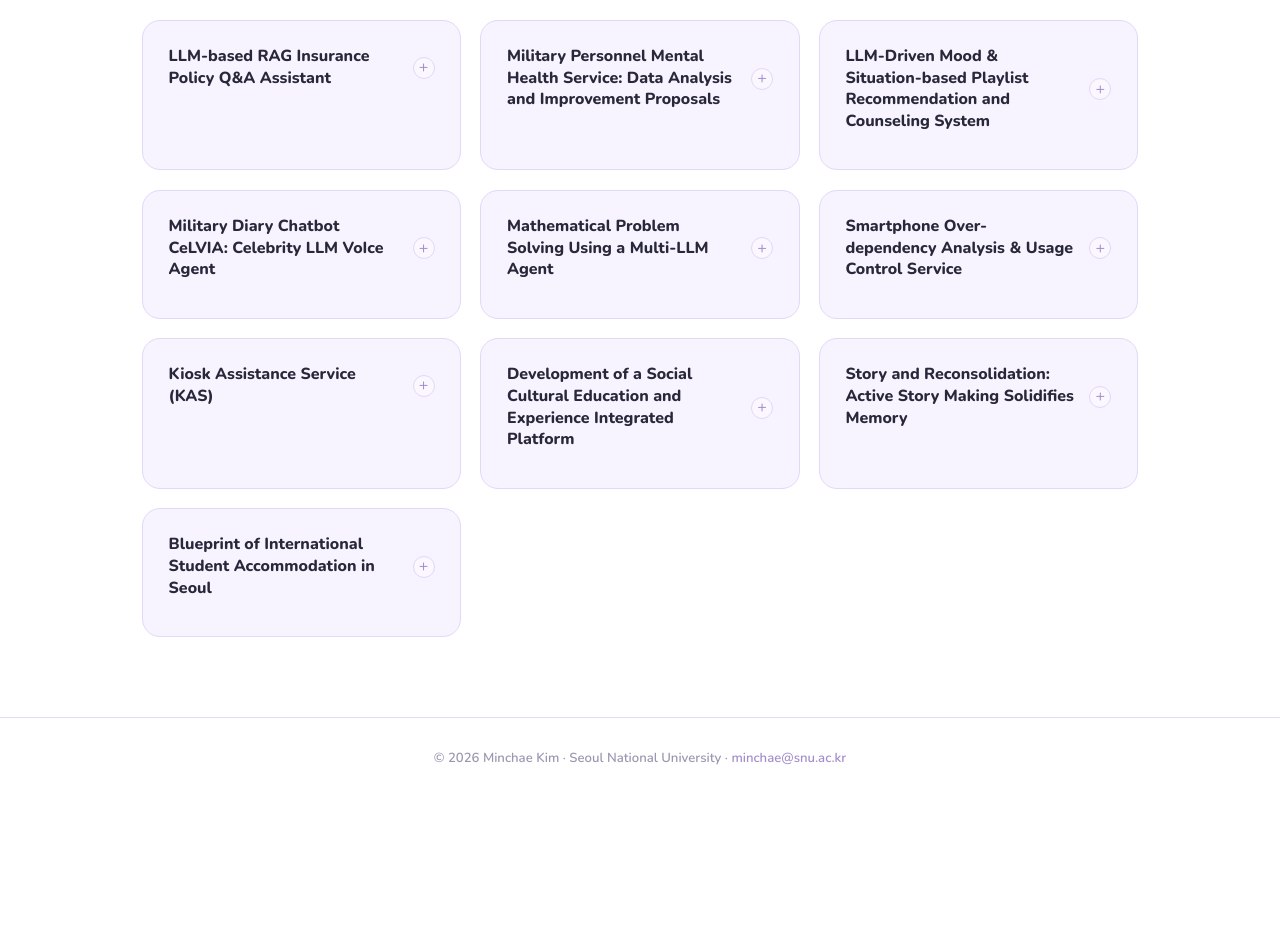
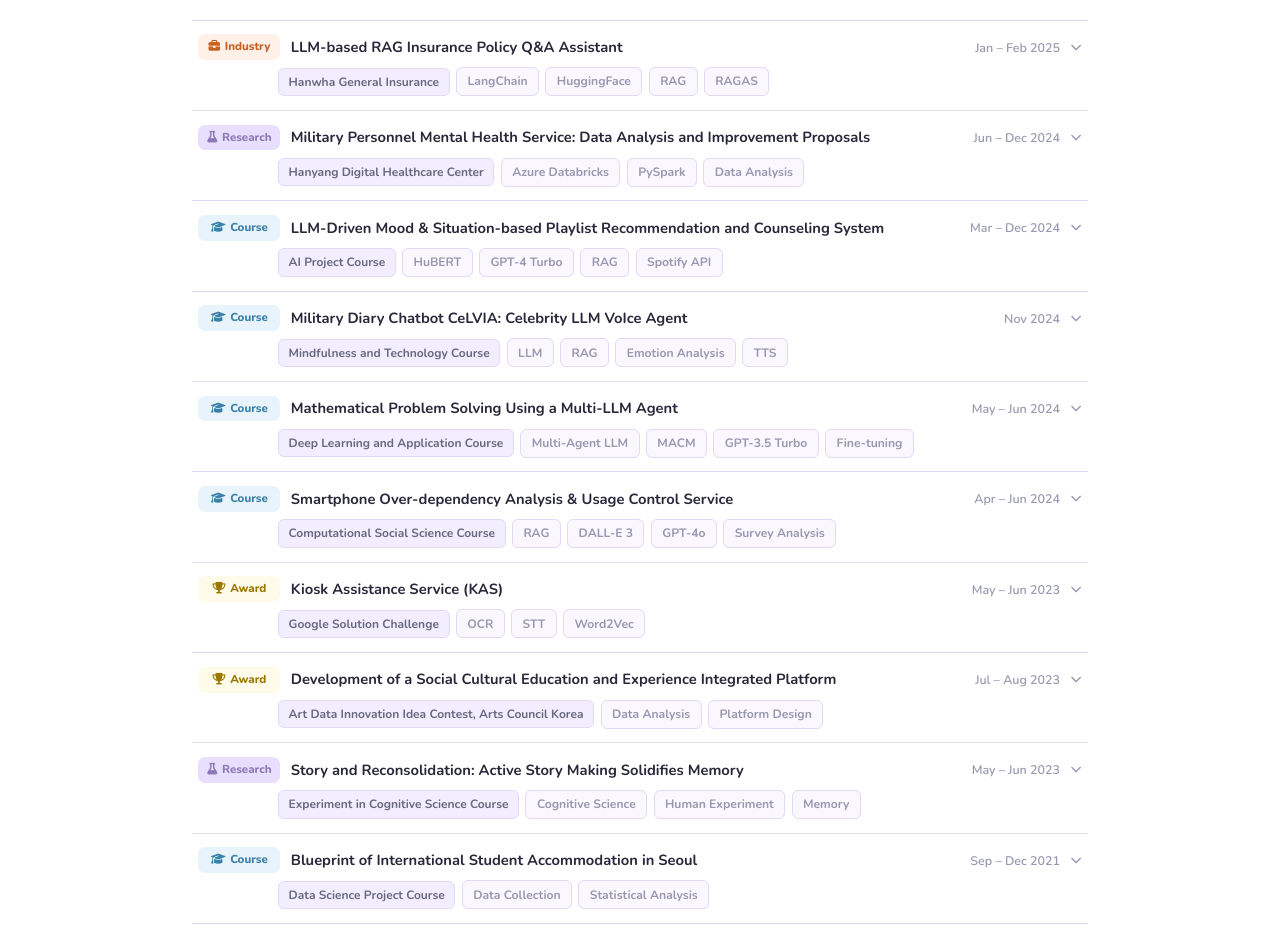
Before and after one commit to minchaekim02/minchaekim02.github.io, a plain HTML site: page projects.html in a window 1280 px wide. Shown: the part 236-1171 px from the top of the page. Before the commit the page ends 1034 px from the top, so only its background shows below. Drawn offline with nearby package versions, Linux system fonts and the light colour scheme.

Commit message:
Redesign projects: compact list with badge, tags, venue always visible
- Category badges with icons (Industry/Research/Course/Award)
- Tech tags + venue shown in collapsed state
- Click to expand full description
- Clean row layout with chevron indicator

Co-Authored-By: Claude Sonnet 4.6 <noreply@anthropic.com>

```diff
--- a/assets/css/style.css
+++ b/assets/css/style.css
@@ -884,53 +884,116 @@ nav {
   vertical-align: middle;
 }
 
-/* ── Project Accordion ── */
-details.project-card { cursor: pointer; }
+/* ── Project List (compact row style) ── */
+.projects-list {
+  display: flex;
+  flex-direction: column;
+}
 
-details.project-card summary {
+details.project-row {
+  border-bottom: 1px solid var(--border);
+}
+
+details.project-row:first-child {
+  border-top: 1px solid var(--border);
+}
+
+details.project-row > summary {
   list-style: none;
+  padding: 0.85rem 0.4rem;
+  cursor: pointer;
+  transition: background var(--transition);
+  border-radius: 8px;
+}
+
+details.project-row > summary::-webkit-details-marker { display: none; }
+
+details.project-row > summary:hover { background: var(--bg-2); }
+
+.proj-summary-main {
   display: flex;
   align-items: center;
-  justify-content: space-between;
-  gap: 0.8rem;
+  gap: 0.65rem;
 }
 
-details.project-card summary::-webkit-details-marker { display: none; }
-
-.project-summary { width: 100%; }
-
-.project-toggle-icon {
-  flex-shrink: 0;
-  width: 22px;
-  height: 22px;
-  border-radius: 50%;
-  border: 1.5px solid var(--border);
+.proj-summary-sub {
   display: flex;
   align-items: center;
-  justify-content: center;
-  font-size: 1rem;
-  color: var(--accent);
-  transition: all var(--transition);
-  background: var(--bg-2);
+  flex-wrap: wrap;
+  gap: 0.4rem;
+  margin-top: 0.45rem;
+  padding-left: calc(0.6rem + 70px); /* indent past badge */
 }
 
-.project-toggle-icon::after { content: '+'; }
-
-details[open] .project-toggle-icon::after { content: '−'; }
-details[open] .project-toggle-icon {
-  background: var(--accent-soft);
-  border-color: var(--accent);
+.proj-badge {
+  flex-shrink: 0;
+  font-size: 0.72rem;
+  font-weight: 800;
+  padding: 0.2rem 0.6rem;
+  border-radius: 7px;
+  display: inline-flex;
+  align-items: center;
+  gap: 0.3rem;
+  width: 82px;
+  justify-content: center;
 }
 
-.project-body {
-  margin-top: 1rem;
-  padding-top: 1rem;
-  border-top: 1px solid var(--border);
-  display: flex;
-  flex-direction: column;
-  gap: 0.6rem;
+.proj-badge.industry { background: #fff0e8; color: #c86020; }
+.proj-badge.research { background: var(--accent-soft); color: var(--accent-hover); }
+.proj-badge.course   { background: #e8f3fb; color: #3a80a8; }
+.proj-badge.award    { background: #fffbea; color: #9a7800; }
+
+[data-theme="dark"] .proj-badge.industry { background: #2a1808; color: #f08040; }
+[data-theme="dark"] .proj-badge.research { background: var(--accent-soft); color: var(--accent); }
+[data-theme="dark"] .proj-badge.course   { background: #182030; color: #78b8d8; }
+[data-theme="dark"] .proj-badge.award    { background: #282008; color: #e0b040; }
+
+.proj-title {
+  flex: 1;
+  font-size: 0.92rem;
+  font-weight: 700;
+  color: var(--text);
+  line-height: 1.4;
 }
 
+.proj-date {
+  font-size: 0.78rem;
+  color: var(--text-light);
+  white-space: nowrap;
+  font-weight: 600;
+  flex-shrink: 0;
+}
+
+.proj-chevron {
+  font-size: 0.7rem;
+  color: var(--text-light);
+  flex-shrink: 0;
+  transition: transform var(--transition);
+}
+
+details.project-row[open] .proj-chevron { transform: rotate(180deg); }
+
+.proj-venue-tag {
+  font-size: 0.75rem;
+  font-weight: 700;
+  color: var(--text-sub);
+  background: var(--bg-3);
+  border: 1px solid var(--border);
+  border-radius: 6px;
+  padding: 0.18rem 0.6rem;
+}
+
+.proj-body {
+  padding: 0.2rem 0.4rem 1rem calc(0.65rem + 82px);
+}
+
+.proj-desc {
+  font-size: 0.875rem;
+  color: var(--text-sub);
+  line-height: 1.72;
+}
+
+/* ── Project Card (old, kept for reference) ── */
 .project-meta-row {
   display: flex;
   align-items: center;
--- a/projects.html
+++ b/projects.html
@@ -30,244 +30,249 @@
   </div>
 </nav>
 
-<main class="page-wrapper wide">
+<main class="page-wrapper">
   <div class="pub-page-header">
     <h1 class="page-hero-title">Projects</h1>
   </div>
 
-  <div class="projects-grid">
+  <div class="projects-list">
 
-    <details class="project-card">
-      <summary class="project-summary">
-        <span class="project-title">LLM-based RAG Insurance Policy Q&amp;A Assistant</span>
-        <span class="project-toggle-icon"></span>
-      </summary>
-      <div class="project-body">
-        <div class="project-meta-row">
-          <span class="project-status">Industry</span>
-          <span class="project-venue">Hanwha General Insurance · Jan 2025 – Feb 2025</span>
+    <details class="project-row">
+      <summary>
+        <div class="proj-summary-main">
+          <span class="proj-badge industry"><i class="fas fa-briefcase"></i> Industry</span>
+          <span class="proj-title">LLM-based RAG Insurance Policy Q&amp;A Assistant</span>
+          <span class="proj-date">Jan – Feb 2025</span>
+          <i class="fas fa-chevron-down proj-chevron"></i>
         </div>
-        <p class="project-desc">
-          Developed a production-ready RAG question-answering assistant for insurance policy
-          documents. Conducted in-depth experiments and evaluated system performance using RAGAS Metrics.
-        </p>
-        <div class="project-tech">
+        <div class="proj-summary-sub">
+          <span class="proj-venue-tag">Hanwha General Insurance</span>
           <span class="tech-tag">LangChain</span>
           <span class="tech-tag">HuggingFace</span>
           <span class="tech-tag">RAG</span>
           <span class="tech-tag">RAGAS</span>
-          <span class="tech-tag">Python</span>
         </div>
+      </summary>
+      <div class="proj-body">
+        <p class="proj-desc">
+          Developed a production-ready RAG question-answering assistant for insurance policy documents.
+          Conducted in-depth experiments and evaluated system performance using RAGAS Metrics.
+        </p>
       </div>
     </details>
 
-    <details class="project-card">
-      <summary class="project-summary">
-        <span class="project-title">Military Personnel Mental Health Service: Data Analysis and Improvement Proposals</span>
-        <span class="project-toggle-icon"></span>
-      </summary>
-      <div class="project-body">
-        <div class="project-meta-row">
-          <span class="project-status">Research</span>
-          <span class="project-venue">Hanyang Digital Healthcare Center · Jun 2024 – Dec 2024</span>
+    <details class="project-row">
+      <summary>
+        <div class="proj-summary-main">
+          <span class="proj-badge research"><i class="fas fa-flask"></i> Research</span>
+          <span class="proj-title">Military Personnel Mental Health Service: Data Analysis and Improvement Proposals</span>
+          <span class="proj-date">Jun – Dec 2024</span>
+          <i class="fas fa-chevron-down proj-chevron"></i>
         </div>
-        <p class="project-desc">
-          Analyzed mobile app log data using Azure Databricks across depression severity levels.
-          Proposed UI/UX and service improvements through literature review and trend analysis.
-          Presented at the 2024 Fall Conference of the Korea Data Mining Society.
-        </p>
-        <div class="project-tech">
+        <div class="proj-summary-sub">
+          <span class="proj-venue-tag">Hanyang Digital Healthcare Center</span>
           <span class="tech-tag">Azure Databricks</span>
           <span class="tech-tag">PySpark</span>
           <span class="tech-tag">Data Analysis</span>
-          <span class="tech-tag">Mental Health</span>
         </div>
+      </summary>
+      <div class="proj-body">
+        <p class="proj-desc">
+          Analyzed mobile app log data across depression severity levels. Proposed UI/UX and service
+          improvements through literature review and trend analysis. Presented at the 2024 Fall
+          Conference of the Korea Data Mining Society.
+        </p>
       </div>
     </details>
 
-    <details class="project-card">
-      <summary class="project-summary">
-        <span class="project-title">LLM-Driven Mood &amp; Situation-based Playlist Recommendation and Counseling System</span>
-        <span class="project-toggle-icon"></span>
-      </summary>
-      <div class="project-body">
-        <div class="project-meta-row">
-          <span class="project-status">Course</span>
-          <span class="project-venue">AI Project Course · Mar 2024 – Dec 2024</span>
+    <details class="project-row">
+      <summary>
+        <div class="proj-summary-main">
+          <span class="proj-badge course"><i class="fas fa-graduation-cap"></i> Course</span>
+          <span class="proj-title">LLM-Driven Mood &amp; Situation-based Playlist Recommendation and Counseling System</span>
+          <span class="proj-date">Mar – Dec 2024</span>
+          <i class="fas fa-chevron-down proj-chevron"></i>
         </div>
-        <p class="project-desc">
-          Built an end-to-end system combining audio and lyrics analysis with personalized playlist
-          recommendation. Analyzed audio genres via HuBERT and lyrics sentiment via CNN/bi-LSTM.
-          Integrated Spotify user behavior data with t-SNE and K-Means, and implemented a counseling
-          system using GPT-4 Turbo API with TOD and RAG.
-        </p>
-        <div class="project-tech">
+        <div class="proj-summary-sub">
+          <span class="proj-venue-tag">AI Project Course</span>
           <span class="tech-tag">HuBERT</span>
-          <span class="tech-tag">CNN / bi-LSTM</span>
           <span class="tech-tag">GPT-4 Turbo</span>
           <span class="tech-tag">RAG</span>
           <span class="tech-tag">Spotify API</span>
-          <span class="tech-tag">t-SNE / K-Means</span>
         </div>
+      </summary>
+      <div class="proj-body">
+        <p class="proj-desc">
+          Built an end-to-end system combining audio genre analysis (HuBERT) and lyrics sentiment
+          analysis (CNN/bi-LSTM) with personalized playlist recommendation via t-SNE and K-Means.
+          Implemented a counseling dialogue system using GPT-4 Turbo API with TOD and RAG.
+        </p>
       </div>
     </details>
 
-    <details class="project-card">
-      <summary class="project-summary">
-        <span class="project-title">Military Diary Chatbot CeLVIA: Celebrity LLM VoIce Agent</span>
-        <span class="project-toggle-icon"></span>
-      </summary>
-      <div class="project-body">
-        <div class="project-meta-row">
-          <span class="project-status">Course</span>
-          <span class="project-venue">Mindfulness and Technology Course · Nov 2024</span>
+    <details class="project-row">
+      <summary>
+        <div class="proj-summary-main">
+          <span class="proj-badge course"><i class="fas fa-graduation-cap"></i> Course</span>
+          <span class="proj-title">Military Diary Chatbot CeLVIA: Celebrity LLM VoIce Agent</span>
+          <span class="proj-date">Nov 2024</span>
+          <i class="fas fa-chevron-down proj-chevron"></i>
         </div>
-        <p class="project-desc">
-          Designed a chatbot leveraging celebrity personas to support military personnel in diary
-          writing and emotional reflection. Implemented military diary data analysis, prompt engineering,
-          RAG-based context retrieval, emotion analysis, and TTS for voice output.
-        </p>
-        <div class="project-tech">
+        <div class="proj-summary-sub">
+          <span class="proj-venue-tag">Mindfulness and Technology Course</span>
           <span class="tech-tag">LLM</span>
           <span class="tech-tag">RAG</span>
-          <span class="tech-tag">Prompt Engineering</span>
           <span class="tech-tag">Emotion Analysis</span>
           <span class="tech-tag">TTS</span>
         </div>
+      </summary>
+      <div class="proj-body">
+        <p class="proj-desc">
+          Designed a chatbot leveraging celebrity personas to support military personnel in diary
+          writing and emotional reflection. Implemented prompt engineering, RAG-based context
+          retrieval, emotion analysis, and TTS for voice output.
+        </p>
       </div>
     </details>
 
-    <details class="project-card">
-      <summary class="project-summary">
-        <span class="project-title">Mathematical Problem Solving Using a Multi-LLM Agent</span>
-        <span class="project-toggle-icon"></span>
-      </summary>
-      <div class="project-body">
-        <div class="project-meta-row">
-          <span class="project-status">Course</span>
-          <span class="project-venue">Deep Learning and Application Course · May 2024 – Jun 2024</span>
+    <details class="project-row">
+      <summary>
+        <div class="proj-summary-main">
+          <span class="proj-badge course"><i class="fas fa-graduation-cap"></i> Course</span>
+          <span class="proj-title">Mathematical Problem Solving Using a Multi-LLM Agent</span>
+          <span class="proj-date">May – Jun 2024</span>
+          <i class="fas fa-chevron-down proj-chevron"></i>
         </div>
-        <p class="project-desc">
-          Implemented the MACM framework, achieving 1st place on the Math World Problem Solving
-          benchmark (MATH dataset). Extended with fine-tuning via GPT-3.5 Turbo to improve performance
-          on complex reasoning tasks.
-        </p>
-        <div class="project-tech">
+        <div class="proj-summary-sub">
+          <span class="proj-venue-tag">Deep Learning and Application Course</span>
           <span class="tech-tag">Multi-Agent LLM</span>
           <span class="tech-tag">MACM</span>
           <span class="tech-tag">GPT-3.5 Turbo</span>
           <span class="tech-tag">Fine-tuning</span>
         </div>
+      </summary>
+      <div class="proj-body">
+        <p class="proj-desc">
+          Implemented the MACM framework, achieving 1st place on the Math World Problem Solving
+          benchmark (MATH dataset). Extended with fine-tuning via GPT-3.5 Turbo to improve
+          performance on complex reasoning tasks.
+        </p>
       </div>
     </details>
 
-    <details class="project-card">
-      <summary class="project-summary">
-        <span class="project-title">Smartphone Over-dependency Analysis &amp; Usage Control Service</span>
-        <span class="project-toggle-icon"></span>
-      </summary>
-      <div class="project-body">
-        <div class="project-meta-row">
-          <span class="project-status">Course</span>
-          <span class="project-venue">Computational Social Science Course · Apr 2024 – Jun 2024</span>
+    <details class="project-row">
+      <summary>
+        <div class="proj-summary-main">
+          <span class="proj-badge course"><i class="fas fa-graduation-cap"></i> Course</span>
+          <span class="proj-title">Smartphone Over-dependency Analysis &amp; Usage Control Service</span>
+          <span class="proj-date">Apr – Jun 2024</span>
+          <i class="fas fa-chevron-down proj-chevron"></i>
         </div>
-        <p class="project-desc">
-          Analyzed the Korean National Information Society Agency Smartphone Dependency Survey (2023).
-          Proposed a usage control app leveraging RAG, DALL-E 3, and GPT-4o for personalized
-          intervention suggestions.
-        </p>
-        <div class="project-tech">
+        <div class="proj-summary-sub">
+          <span class="proj-venue-tag">Computational Social Science Course</span>
           <span class="tech-tag">RAG</span>
           <span class="tech-tag">DALL-E 3</span>
           <span class="tech-tag">GPT-4o</span>
           <span class="tech-tag">Survey Analysis</span>
         </div>
+      </summary>
+      <div class="proj-body">
+        <p class="proj-desc">
+          Analyzed the Korean National Information Society Agency Smartphone Dependency Survey (2023).
+          Proposed a usage control app leveraging RAG, DALL-E 3, and GPT-4o for personalized
+          intervention suggestions.
+        </p>
       </div>
     </details>
 
-    <details class="project-card">
-      <summary class="project-summary">
-        <span class="project-title">Kiosk Assistance Service (KAS)</span>
-        <span class="project-toggle-icon"></span>
-      </summary>
-      <div class="project-body">
-        <div class="project-meta-row">
-          <span class="project-status award">Award</span>
-          <span class="project-venue">Google Solution Challenge · May 2023 – Jun 2023</span>
+    <details class="project-row">
+      <summary>
+        <div class="proj-summary-main">
+          <span class="proj-badge award"><i class="fas fa-trophy"></i> Award</span>
+          <span class="proj-title">Kiosk Assistance Service (KAS)</span>
+          <span class="proj-date">May – Jun 2023</span>
+          <i class="fas fa-chevron-down proj-chevron"></i>
         </div>
-        <p class="project-desc">
-          Developed a kiosk accessibility service for elderly users, advanced in the Google Solution
-          Challenge. Implemented OCR and STT pipelines and a Word2Vec-based recommendation system.
-        </p>
-        <div class="project-tech">
+        <div class="proj-summary-sub">
+          <span class="proj-venue-tag">Google Solution Challenge</span>
           <span class="tech-tag">OCR</span>
           <span class="tech-tag">STT</span>
           <span class="tech-tag">Word2Vec</span>
         </div>
+      </summary>
+      <div class="proj-body">
+        <p class="proj-desc">
+          Developed a kiosk accessibility service for elderly users, advanced in the Google Solution
+          Challenge. Implemented OCR and STT pipelines and a Word2Vec-based recommendation system
+          to guide users through complex kiosk interactions.
+        </p>
       </div>
     </details>
 
-    <details class="project-card">
-      <summary class="project-summary">
-        <span class="project-title">Development of a Social Cultural Education and Experience Integrated Platform</span>
-        <span class="project-toggle-icon"></span>
+    <details class="project-row">
+      <summary>
+        <div class="proj-summary-main">
+          <span class="proj-badge award"><i class="fas fa-trophy"></i> Award</span>
+          <span class="proj-title">Development of a Social Cultural Education and Experience Integrated Platform</span>
+          <span class="proj-date">Jul – Aug 2023</span>
+          <i class="fas fa-chevron-down proj-chevron"></i>
+        </div>
+        <div class="proj-summary-sub">
+          <span class="proj-venue-tag">Art Data Innovation Idea Contest, Arts Council Korea</span>
+          <span class="tech-tag">Data Analysis</span>
+          <span class="tech-tag">Platform Design</span>
+        </div>
       </summary>
-      <div class="project-body">
-        <div class="project-meta-row">
-          <span class="project-status award">Award</span>
-          <span class="project-venue">Art Data Innovation Idea Contest · Jul 2023 – Aug 2023</span>
-        </div>
-        <p class="project-desc">
+      <div class="proj-body">
+        <p class="proj-desc">
           Designed a platform integrating social and cultural education experiences using the Arko
           arts dataset. Awarded at the Arts Council Korea Art Data Innovation Idea Contest.
         </p>
-        <div class="project-tech">
-          <span class="tech-tag">Data Analysis</span>
-          <span class="tech-tag">Platform Design</span>
-        </div>
       </div>
     </details>
 
-    <details class="project-card">
-      <summary class="project-summary">
-        <span class="project-title">Story and Reconsolidation: Active Story Making Solidifies Memory</span>
-        <span class="project-toggle-icon"></span>
-      </summary>
-      <div class="project-body">
-        <div class="project-meta-row">
-          <span class="project-status">Research</span>
-          <span class="project-venue">Experiment in Cognitive Science Course · May 2023 – Jun 2023</span>
+    <details class="project-row">
+      <summary>
+        <div class="proj-summary-main">
+          <span class="proj-badge research"><i class="fas fa-flask"></i> Research</span>
+          <span class="proj-title">Story and Reconsolidation: Active Story Making Solidifies Memory</span>
+          <span class="proj-date">May – Jun 2023</span>
+          <i class="fas fa-chevron-down proj-chevron"></i>
         </div>
-        <p class="project-desc">
-          Conducted a cognitive science experiment investigating how active story construction affects
-          memory consolidation and reconsolidation processes in human participants.
-        </p>
-        <div class="project-tech">
+        <div class="proj-summary-sub">
+          <span class="proj-venue-tag">Experiment in Cognitive Science Course</span>
           <span class="tech-tag">Cognitive Science</span>
           <span class="tech-tag">Human Experiment</span>
           <span class="tech-tag">Memory</span>
         </div>
+      </summary>
+      <div class="proj-body">
+        <p class="proj-desc">
+          Conducted a cognitive science experiment investigating how active story construction affects
+          memory consolidation and reconsolidation processes in human participants.
+        </p>
       </div>
     </details>
 
-    <details class="project-card">
-      <summary class="project-summary">
-        <span class="project-title">Blueprint of International Student Accommodation in Seoul</span>
-        <span class="project-toggle-icon"></span>
+    <details class="project-row">
+      <summary>
+        <div class="proj-summary-main">
+          <span class="proj-badge course"><i class="fas fa-graduation-cap"></i> Course</span>
+          <span class="proj-title">Blueprint of International Student Accommodation in Seoul</span>
+          <span class="proj-date">Sep – Dec 2021</span>
+          <i class="fas fa-chevron-down proj-chevron"></i>
+        </div>
+        <div class="proj-summary-sub">
+          <span class="proj-venue-tag">Data Science Project Course</span>
+          <span class="tech-tag">Data Collection</span>
+          <span class="tech-tag">Statistical Analysis</span>
+        </div>
       </summary>
-      <div class="project-body">
-        <div class="project-meta-row">
-          <span class="project-status">Course</span>
-          <span class="project-venue">Data Science Project Course · Sep 2021 – Dec 2021</span>
-        </div>
-        <p class="project-desc">
+      <div class="proj-body">
+        <p class="proj-desc">
           Led overall planning and design for a data-driven analysis of international student housing
           needs in Seoul. Gathered and analyzed accommodation data to propose practical improvements.
         </p>
-        <div class="project-tech">
-          <span class="tech-tag">Data Collection</span>
-          <span class="tech-tag">Statistical Analysis</span>
-        </div>
       </div>
     </details>
 
```
